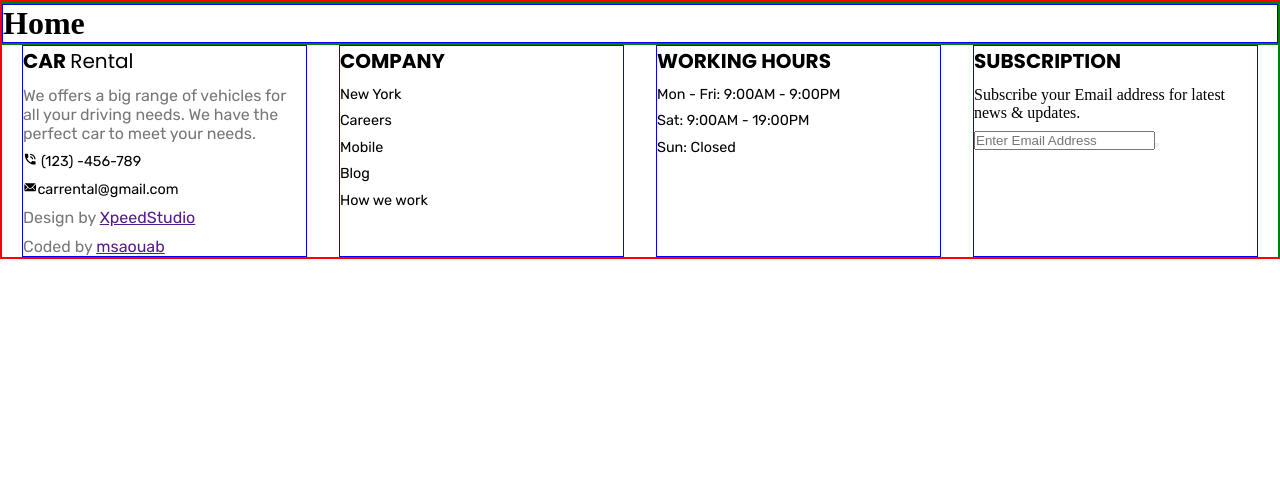
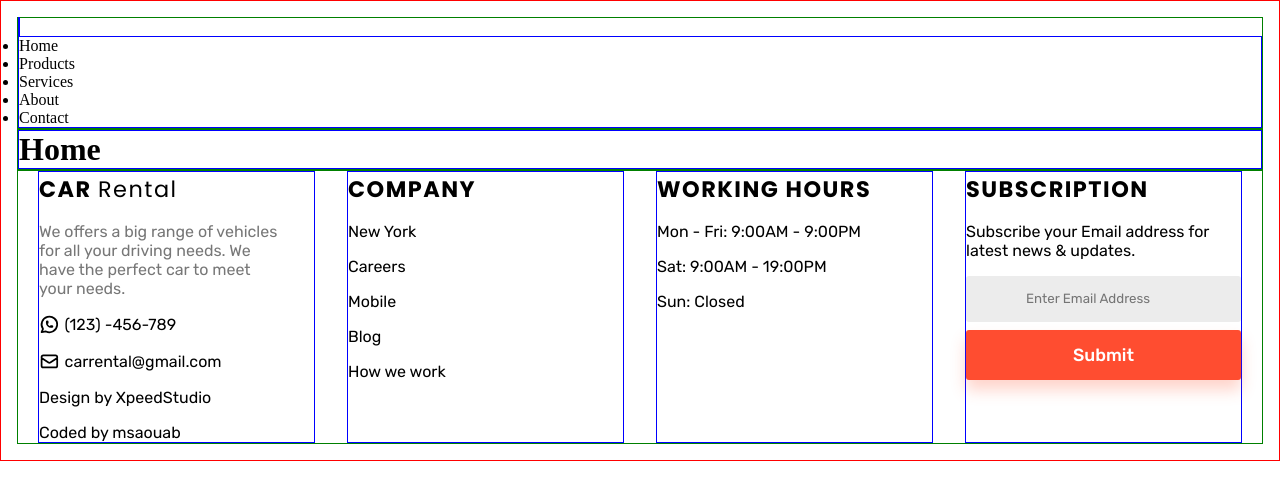
Before and after one commit to msaouab/car-rental, a React (Vite) app: page / in a window 1280 px wide. Shown: the top 500 px of the page. Built offline with nearby package versions, Linux system fonts and the light colour scheme.

Commit message:
feat: footer done

```diff
--- a/src/Components/Footer.tsx
+++ b/src/Components/Footer.tsx
@@ -1,6 +1,6 @@
 import { FooterStyled } from "../Styled/FooterStyled";
-import { MdPhoneInTalk } from "react-icons/md";
-import { IoIosMail } from "react-icons/io";
+import { HiOutlineMail } from "react-icons/hi";
+import { TbBrandWhatsapp } from "react-icons/tb";
 
 export const Footer = () => {
 	return (
@@ -9,50 +9,41 @@ export const Footer = () => {
 				<h2 className="footerTitle">
 					CAR <span>Rental</span>
 				</h2>
-				<p>
+				<p className="desctiption">
 					We offers a big range of vehicles for all your driving
 					needs. We have the perfect car to meet your needs.
 				</p>
-				<ul>
-					<li>
-						<MdPhoneInTalk /> (123) -456-789
-					</li>
-					<li>
-						<IoIosMail />
-						carrental@gmail.com
-					</li>
-				</ul>
-				<p>
-					Design by <a href="">XpeedStudio</a>
-				</p>
-				<p>
-					Coded by <a href="">msaouab</a>
-				</p>
+				<a href="https://wa.me/123456789" target="_blank">
+					<TbBrandWhatsapp /> <span>(123) -456-789</span>
+				</a>
+				<a href="mailto:carrental@gmail.com" target="_blank">
+					<HiOutlineMail /> <span>carrental@gmail.com</span>
+				</a>
+				<a href="https://xpeedstudio.com/" target="_blank">Design by XpeedStudio</a>
+				<a href="https://github.com/msaouab" target="_blank">Coded by msaouab</a>
 			</div>
 			<div className="Company">
 				<h2 className="footerTitle">COMPANY</h2>
-				<ul>
-					<li>New York</li>
-					<li>Careers</li>
-					<li>Mobile</li>
-					<li>Blog</li>
-					<li>How we work</li>
-				</ul>
+				<a href="">New York</a>
+				<a href="">Careers</a>
+				<a href="">Mobile</a>
+				<a href="">Blog</a>
+				<a href="">How we work</a>
 			</div>
 			<div className="workingHours">
 				<h2 className="footerTitle">WORKING HOURS</h2>
-				<ul>
-					<li>Mon - Fri: 9:00AM - 9:00PM</li>
-					<li>Sat: 9:00AM - 19:00PM</li>
-					<li>Sun: Closed</li>
-				</ul>
+				<p>Mon - Fri: 9:00AM - 9:00PM</p>
+				<p>Sat: 9:00AM - 19:00PM</p>
+				<p>Sun: Closed</p>
 			</div>
 			<div className="Subscription">
 				<h2 className="footerTitle">SUBSCRIPTION</h2>
 				<p>Subscribe your Email address for latest news & updates.</p>
 				<form>
 					<input type="email" placeholder="Enter Email Address " />
-					<button type="submit" value="Submit"></button>
+					<button type="submit" value="Submit">
+						Submit
+					</button>
 				</form>
 			</div>
 		</FooterStyled>
--- a/src/Components/NavBar.tsx
+++ b/src/Components/NavBar.tsx
@@ -1,5 +1,16 @@
 import { NavStyled } from "../Styled/NavStyled";
 
 export const NavBar = () => {
-	return <NavStyled></NavStyled>;
+	return (
+		<NavStyled>
+			<a href=""></a>
+			<ul>
+				<li>Home</li>
+				<li>Products</li>
+				<li>Services</li>
+				<li>About</li>
+				<li>Contact</li>
+			</ul>
+		</NavStyled>
+	);
 };
--- a/src/Styled/AppStyled.tsx
+++ b/src/Styled/AppStyled.tsx
@@ -1,3 +1,6 @@
 import styled from "styled-components";
 
-export const AppStyled = styled.div ``;
+export const AppStyled = styled.div`
+	padding: 1rem;
+	background-color: var(--white-color);
+`;
--- a/src/Styled/FooterStyled.tsx
+++ b/src/Styled/FooterStyled.tsx
@@ -3,38 +3,112 @@ import styled from "styled-components";
 export const FooterStyled = styled.footer`
 	display: grid;
 	grid-template-columns: repeat(4, 1fr);
-	column-gap: 2rem;
+	place-content: center;
+	gap: 2rem;
 	& > * {
 		display: flex;
 		flex-direction: column;
-		gap: 0.6rem;
-		ul {
-			list-style: none;
+		gap: 1rem;
+		font-size: 1rem;
+		font-weight: 100;
+		& > .footerTitle {
+			font-size: 1.4rem;
+			letter-spacing: 1.5px;
+			font-weight: bold;
+			font-family: var(--titles-font);
+			span {
+				color: var(--primary-color);
+				font-weight: 300;
+			}
+		}
+		& > .desctiption {
+			color: #777;
+			max-width: 90%;
+		}
+		& > p {
+			font-family: var(--text-font);
+		}
+		& > a {
+			display: flex;
+			align-items: center;
+			gap: 0.3rem;
+			color: var(--primary-color);
+			font-family: var(--text-font);
+			text-decoration: none;
+			& > svg {
+				font-size: 1.3rem;
+			}
+		}
+		& > a:hover {
+			color: var(--secondary-color);
+		}
+
+		& > form {
 			display: flex;
 			flex-direction: column;
-			gap: 0.6rem;
-			& > li {
+			gap: 0.5rem;
+			& > * {
+				width: 100%;
+				border-radius: 3px;
+				outline: none;
 				font-family: var(--text-font);
-				font-weight: lighter;
-				font-size: 0.9rem;
+				line-height: 26px;
+				padding: 10px 60px;
+			}
+			& > input {
+				font-weight: 400;
+				border: none;
+				border-width: 1px;
+				background-color: #ececec;
+			}
+			& > button {
+				background-color: var(--secondary-color);
+				color: var(--white-color);
+				font-family: var(--text-font);
+				cursor: pointer;
+				border: 2px solid var(--secondary-color);
+				box-shadow: 0 10px 15px 0 rgba(255, 83, 48, 0.25);
+				transition: all 0.3s ease-in-out;
+				font-size: 1.1rem;
+				font-weight: 500;
+			}
+			& > button:hover {
+				background-color: var(--white-color);
+				color: var(--secondary-color);
+				border: 2px solid var(--secondary-color);
+				box-shadow: 0 17px 15px 0 rgba(255, 83, 48, 0.25);
 			}
 		}
 	}
-	& > * {
-		& > .footerTitle {
-			font-size: 1.25rem;
-			font-weight: bold;
-			font-family: var(--titles-font);
-			& > span {
-				font-weight: 300;
+
+	@media (max-width: 1024px) {
+		grid-template-columns: repeat(2, 1fr);
+		& > * {
+			justify-content: center;
+			align-items: center;
+			text-align: center;
+			& > .footerTitle {
+				font-size: 1.2rem;
+				& > .desctiption {
+					color: #777;
+					max-width: 70%;
+				}
 			}
 		}
 	}
-	& > .carRental {
-		& > p {
-			font-family: var(--text-font);
-			font-weight: 100;
-			color: #777;
+
+	@media (max-width: 768px) {
+		grid-template-columns: 1fr;
+		& > * {
+			justify-content: center;
+			align-items: center;
+			text-align: center;
+			& > .footerTitle {
+				font-size: 1.2rem;
+				& > .desctiption {
+					color: #777;
+				}
+			}
 		}
 	}
 `;
--- a/src/index.css
+++ b/src/index.css
@@ -7,6 +7,7 @@
 	/* colors */
 	--primary-color: #000;
 	--secondary-color: #ff4d30;
+	--white-color: #fff;
 }
 
 * {
```
